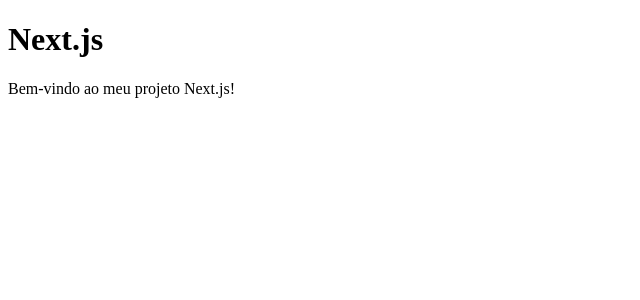
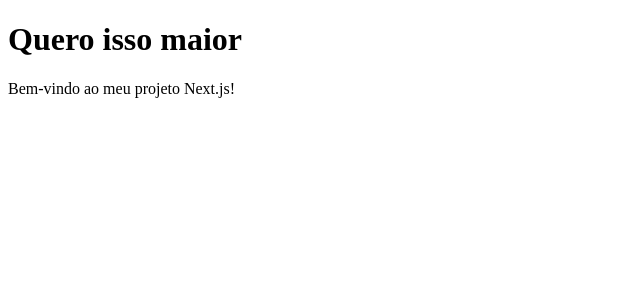
Before and after one commit to ZicBusiness/vercelOne, a Next.js app: page / in a window 1280 px wide. Shown: the top 300 px of the page, without its empty margins (0-640 px from the left). Built offline with nearby package versions, Linux system fonts and the light colour scheme.

Commit message:
Correction 3

```diff
--- a/pages/index.js
+++ b/pages/index.js
@@ -1,7 +1,7 @@
 function HomePage() {
     return (
       <>
-        <h1>Next.js</h1>
+        <h1>Quero isso maior</h1>
         <p>Bem-vindo ao meu projeto Next.js!</p>
       </>
     );
```
